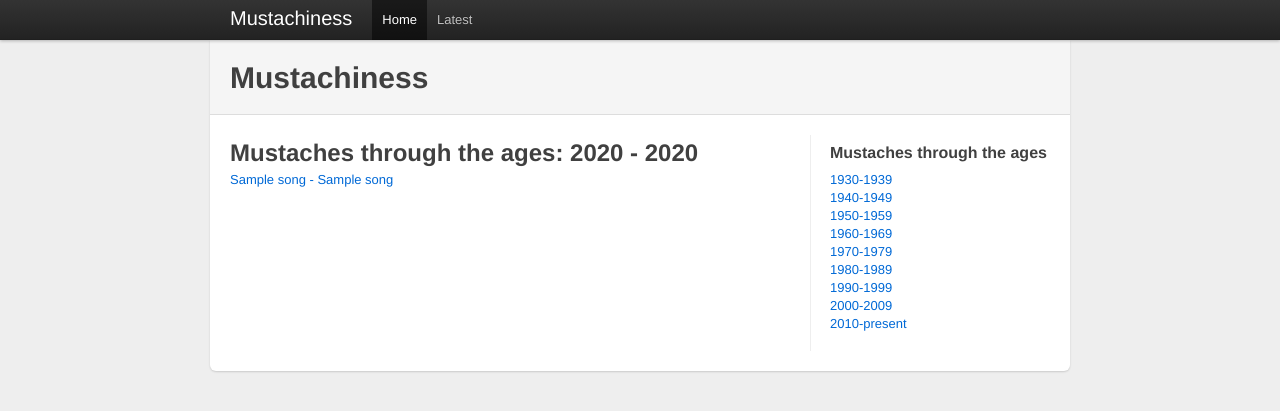
After one commit to exfm/mustachiness, a Flask app: template templates/years.html in a window 1280 px wide. The commit adds this page. Shown: the top 411 px of the page. Run offline with Flask 2, Linux system fonts and the light colour scheme; the template is opened without the code that fills it: most values are stand-ins (such as "Sample title", 1, 10 or a date in 2020); some libraries are stand-ins or nearby versions.

Commit message:
Mustaches through the ages.

```diff
--- a/app.py
+++ b/app.py
@@ -75,9 +75,14 @@ def get_song(id=None):
     key = 'cache:data:%s' % (song['id'])
     if not r.exists(key):
         analysis_url = song['audio_summary']['analysis_url']
-        fp = urllib2.urlopen(analysis_url)
-        data = json.loads(fp.read())
-        fp.close()
+        try:
+            fp = urllib2.urlopen(analysis_url)
+            data = json.loads(fp.read())
+            fp.close()
+        except AttributeError, e:
+            print e, analysis_url
+            return {}
+
         song['loudness'] = OrderedDict([(item['start'], item['loudness_max'])
              for item in data['segments']])
         if CACHING:
@@ -122,6 +127,42 @@ def song_page(song_id):
         songs=songs)
 
 
+@app.route('/years/<year_start>/<year_end>')
+def get_song_years(year_start, year_end):
+    song_ids = get_song_ids_for_years(year_start, year_end)
+    songs = [get_song(_) for _ in song_ids]
+    return render_template("years.html", songs=songs,
+        year_start=year_start, year_end=year_end)
+
+
+def get_song_ids_for_years(year_start, year_end):
+    r = get_redis()
+    key = "cache:years:%s:%s" % (year_start, year_end)
+    if r.exists(key):
+        return json.loads(r.get(key))
+
+    params = [
+        ('api_key', 'N6E4NIOVYMTHNDM8J'),
+        ('bucket', 'songs'),
+        ('artist_start_year_before', year_start),
+        ('artist_end_year_after', year_end),
+        ('sort', 'familiarity-desc')
+    ]
+    _ = "http://developer.echonest.com/api/v4/artist/search?%s" % urllib.urlencode(params)
+    print _
+    fp = urllib2.urlopen(_)
+    data = fp.read()
+    fp.close()
+    resp = json.loads(data)
+
+    song_ids = []
+    for artist in resp['response']['artists']:
+        if artist['songs']:
+            song_ids.extend(map(lambda x: x['id'], artist['songs'][0:1]))
+    r.set(key, json.dumps(song_ids))
+    return song_ids
+
+
 @app.route('/api/latest')
 def api_latest():
     songs = get_latest(request.values.get('start', 0), request.values.get('results', 20))
@@ -153,7 +194,9 @@ def search_en(id=None):
     title = None
 
     if id or request.values.get('id'):
-        params.extend([('id', request.values.get('id', id))])
+        _ = request.values.get('id', id)
+        params.extend([('id', _)])
+
     elif request.values.get('q'):
         artist, title = extract(request.values.get('q'))
     else:
@@ -169,7 +212,7 @@ def search_en(id=None):
         method = "search"
 
     _ = "http://developer.echonest.com/api/v4/song/%s?%s" % (method, urllib.urlencode(params))
-
+    print _
     fp = urllib2.urlopen(_)
     data = fp.read()
     fp.close()
--- a/templates/base.html
+++ b/templates/base.html
@@ -100,8 +100,24 @@
           <h1>Mustachiness</h1>
         </div>
         <div class="row">
-          <div class="span14">
+          <div class="span10">
             {% block body %}
+            {% endblock %}
+          </div>
+          <div class="span4 sidebar">
+            {% block sidebar %}
+                <h4>Mustaches through the ages</h4>
+                <ul class="unstyled">
+                    <li><a href="/years/1930/1939">1930-1939</a></li>
+                    <li><a href="/years/1940/1949">1940-1949</a></li>
+                    <li><a href="/years/1950/1959">1950-1959</a></li>
+                    <li><a href="/years/1960/1969">1960-1969</a></li>
+                    <li><a href="/years/1970/1979">1970-1979</a></li>
+                    <li><a href="/years/1980/1989">1980-1989</a></li>
+                    <li><a href="/years/1990/1999">1990-1999</a></li>
+                    <li><a href="/years/2000/2009">2000-2009</a></li>
+                    <li><a href="/years/2010/present">2010-present</a></li>
+                </ul>
             {% endblock %}
           </div>
         </div>
--- /dev/null
+++ b/templates/years.html
@@ -0,0 +1,9 @@
+{% extends "base.html" %}
+{% from "_helpers.html" import stache %}
+
+{% block body %}
+    <h2>Mustaches through the ages: {{year_start}} - {{year_end}}</h2>
+    {% for song in songs %}
+        {{stache(song)}}
+    {% endfor %}
+{% endblock %}
```
